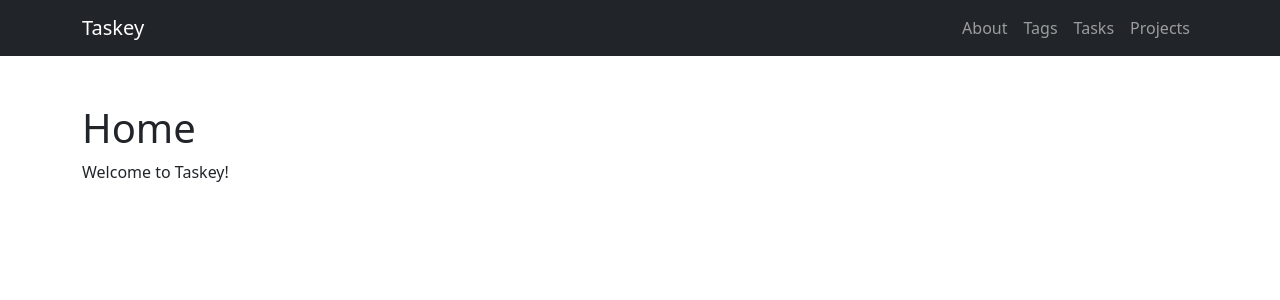
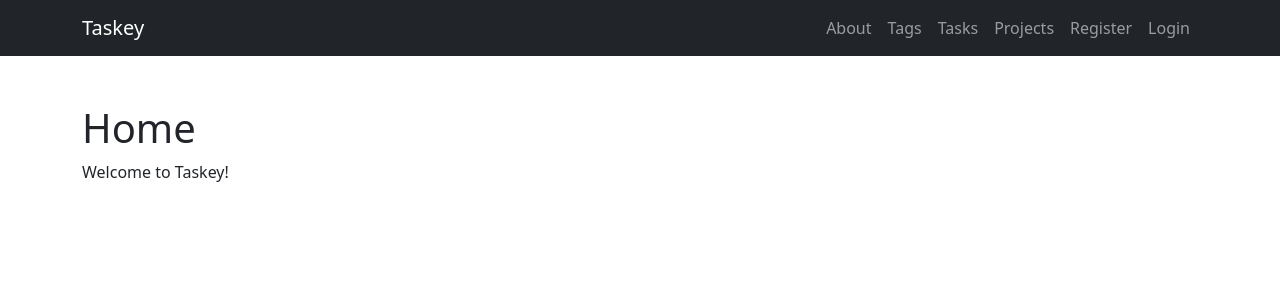
Before and after one commit to LukasBooCode/taskey, a PHP site: page / in a window 1280 px wide. Shown: the top 300 px of the page. Run offline with PHP 8.4, Linux system fonts and the light colour scheme.

Commit message:
Create base page layout for /login and /register. Route UserController towards them.

```diff
--- a/app/Controllers/UserController.php
+++ b/app/Controllers/UserController.php
@@ -24,17 +24,29 @@ class UserController
     }
     public function registerForm(Request $request): Response
     {
-        return new Response();
+        return $this->responseFactory->view('users/register.html.twig');
     }
     public function register(Request $request): Response
     {
-        return new Response();
+        return $this->responseFactory->redirect('/');
     }
     public function loginForm(Request $request): Response
     {
-        return new Response();
+        return $this->responseFactory->view('users/login.html.twig');
     }
     public function login(Request $request): Response
+    {
+        return $this->responseFactory->view('index.html.twig', [
+            'loggedIn' => true
+        ]);
+    }
+    public function logout(Request $request): Response
+    {
+        return $this->responseFactory->view('index.html.twig', [
+            'loggedIn' => false
+        ]);
+    }
+    public function profile(Request $request): Response
     {
         return new Response();
     }
--- a/app/RouteProvider.php
+++ b/app/RouteProvider.php
@@ -55,5 +55,7 @@ class RouteProvider implements RouteProviderInterface
         $router->addRoute('POST', '/register', [$userController, 'register']);
         $router->addRoute('GET', '/login', [$userController, 'loginForm']);
         $router->addRoute('POST', '/login', [$userController, 'login']);
+        $router->addRoute('GET', '/logout', [$userController, 'logout']);
+        $router->addRoute('GET', '/profile', [$userController, 'profile']);
     }
 }
--- a/app/views/partials/base.html.twig
+++ b/app/views/partials/base.html.twig
@@ -15,6 +15,13 @@
                 <li class="nav-item"><a href="/tags" class="nav-link">Tags</a></li>
                 <li class="nav-item"><a href="/tasks" class="nav-link">Tasks</a></li>
                 <li class="nav-item"><a href="/projects" class="nav-link">Projects</a></li>
+                  {% if loggedIn %}
+                  <li class="nav-item"><a href="/profile" class="nav-link">Profile</a></li>
+                  <li class="nav-item"><a href="/logout" class="nav-link">Logout</a></li>
+                  {% else %}
+                  <li class="nav-item"><a href="/register" class="nav-link">Register</a></li>
+                  <li class="nav-item"><a href="/login" class="nav-link">Login</a></li>
+                  {% endif %}
               </ul>
             </div>
         </nav>
--- /dev/null
+++ b/app/views/users/base.twig
@@ -0,0 +1,3 @@
+{% extends "partials/base.html.twig" %}
+
+{% set pageTitle = "User" %}
--- /dev/null
+++ b/app/views/users/login.html.twig
@@ -0,0 +1,4 @@
+{% extends "users/base.twig" %}
+
+{% block content %}
+{% endblock %}
--- /dev/null
+++ b/app/views/users/register.html.twig
@@ -0,0 +1,5 @@
+{% extends "users/base.twig" %}
+
+{% block content %}
+
+{% endblock %}
```
